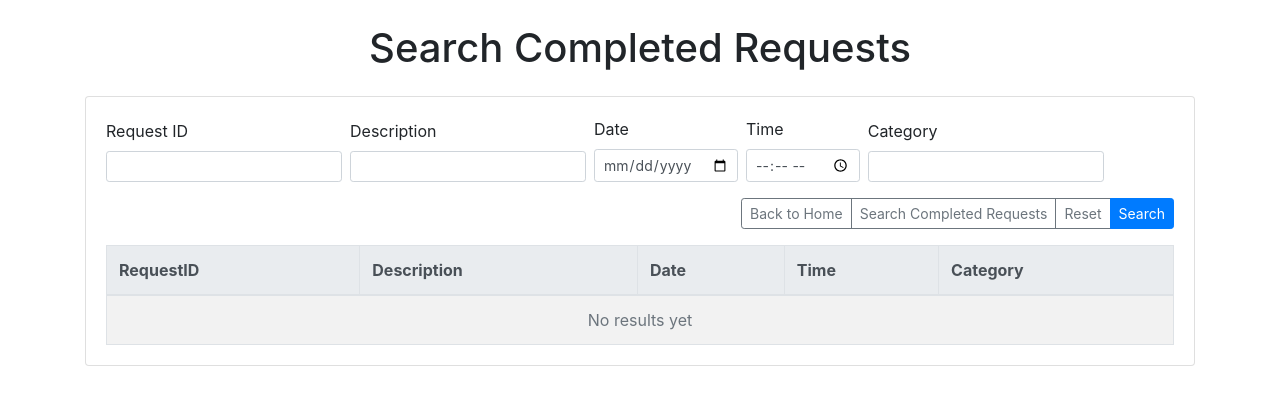
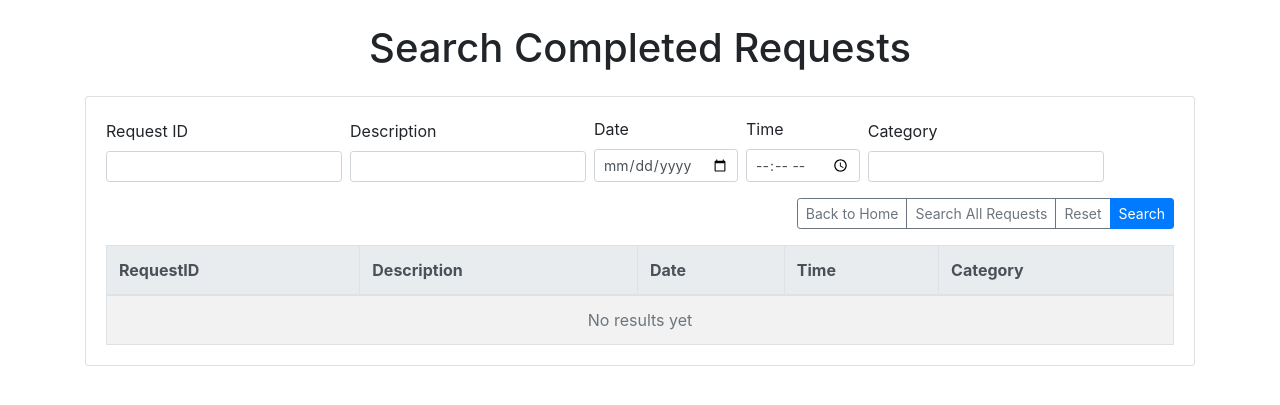
Before and after one commit to zerulite/CSCI314_SIM2025Q4_T05_uno, a Flask app: template templates/searchCompletedRequest.html in a window 1280 px wide. Shown: the top 405 px of the page. Run offline with Flask 3, Linux system fonts and the light colour scheme; the template is opened without the code that fills it, so the values that code supplies are empty.

Commit message:
changed some words

```diff
--- a/templates/searchCompletedRequest.html
+++ b/templates/searchCompletedRequest.html
@@ -84,12 +84,12 @@
                                 >
                                 <a
                                     class="btn btn-outline-secondary btn-sm"
-                                    href="/SearchCompletedReq"
-                                    >Search Completed Requests</a
+                                    href="/SearchReq"
+                                    >Search All Requests</a
                                 >
                                 <a
                                     class="btn btn-outline-secondary btn-sm"
-                                    href="/SearchReq"
+                                    href="/SearchCompletedReq"
                                     >Reset</a
                                 >
                                 <button
```
